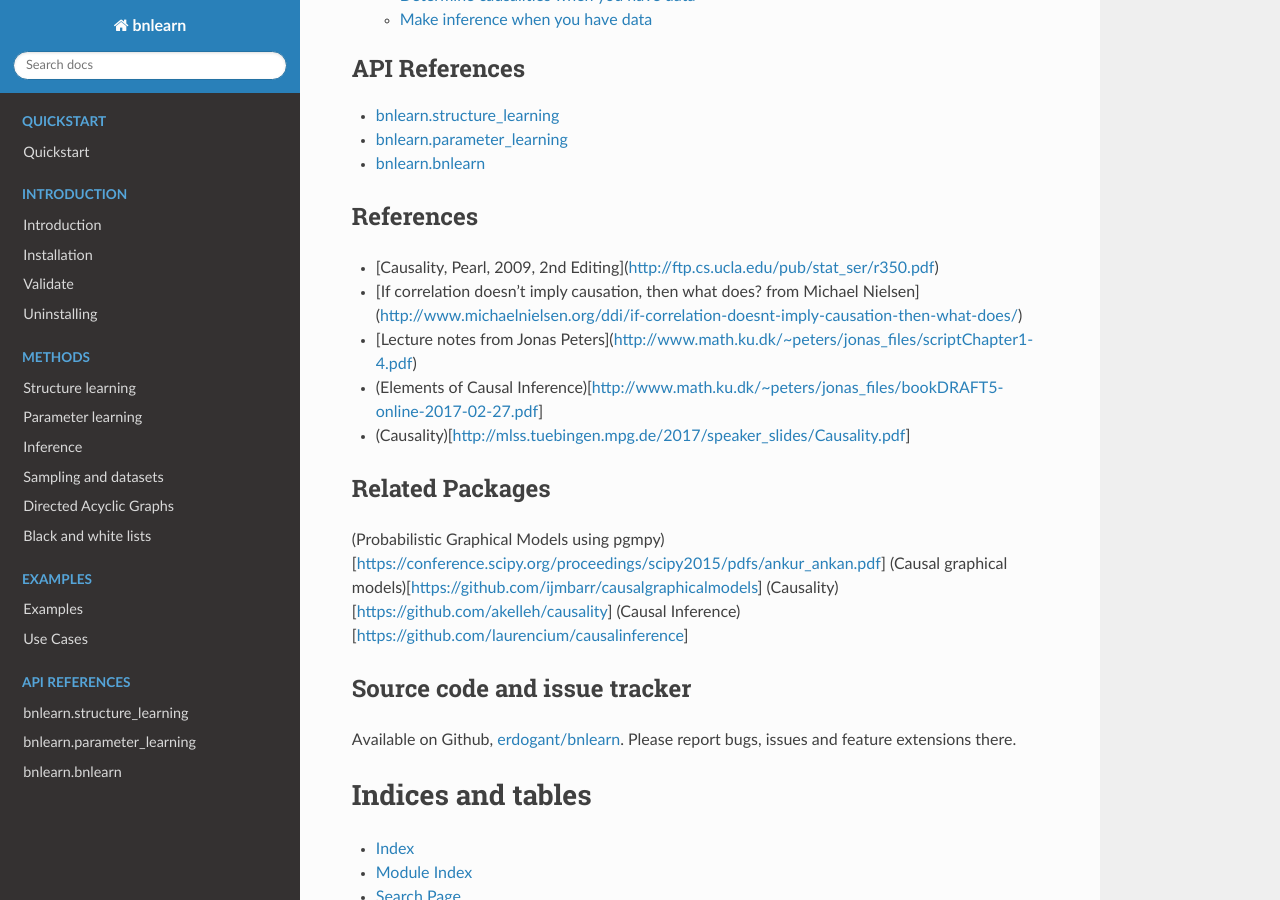
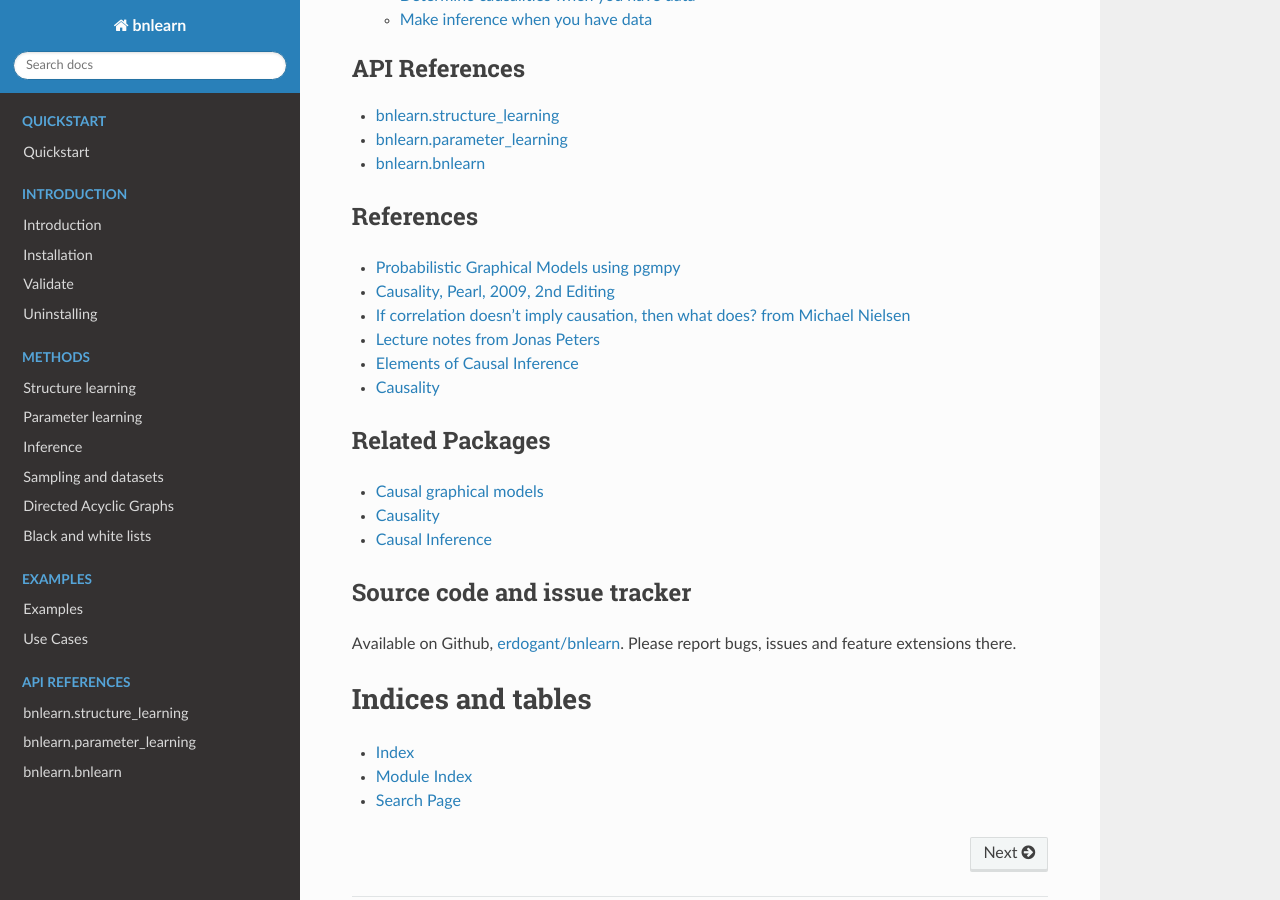
Before and after one commit to erdogant/bnlearn, a Sphinx documentation site: the page built from docs/source/index.rst, in a window 1280 px wide and 900 px high, scrolled down 1773 px. Built offline with Sphinx 7.4.7 and the Read the Docs theme 2.0.0, drawn with Linux system fonts in a browser that asks for light colours; pages that are not in the unit, such as notebooks, are missing from menus.

Commit message:
reference links fix

```diff
--- a/docs/source/index.rst
+++ b/docs/source/index.rst
@@ -61,19 +61,18 @@ Content
 
 References
 ------------------------------
-* [Causality, Pearl, 2009, 2nd Editing](http://ftp.cs.ucla.edu/pub/stat_ser/r350.pdf)
-* [If correlation doesn't imply causation, then what does? from Michael Nielsen](http://www.michaelnielsen.org/ddi/if-correlation-doesnt-imply-causation-then-what-does/)
-* [Lecture notes from Jonas Peters](http://www.math.ku.dk/~peters/jonas_files/scriptChapter1-4.pdf)
-* (Elements of Causal Inference)[http://www.math.ku.dk/~peters/jonas_files/bookDRAFT5-online-2017-02-27.pdf]
-* (Causality)[http://mlss.tuebingen.mpg.de/2017/speaker_slides/Causality.pdf]
-
+* `Probabilistic Graphical Models using pgmpy <https://conference.scipy.org/proceedings/scipy2015/pdfs/ankur_ankan.pdf>`_
+* `Causality, Pearl, 2009, 2nd Editing <http://ftp.cs.ucla.edu/pub/stat_ser/r350.pdf>`_
+* `If correlation doesn't imply causation, then what does? from Michael Nielsen <http://www.michaelnielsen.org/ddi/if-correlation-doesnt-imply-causation-then-what-does/>`_
+* `Lecture notes from Jonas Peters <http://www.math.ku.dk/~peters/jonas_files/scriptChapter1-4.pdf>`_
+* `Elements of Causal Inference <http://www.math.ku.dk/~peters/jonas_files/bookDRAFT5-online-2017-02-27.pdf>`_
+* `Causality <http://mlss.tuebingen.mpg.de/2017/speaker_slides/Causality.pdf>`_
 
 Related Packages
 ------------------------------
-(Probabilistic Graphical Models using pgmpy)[https://conference.scipy.org/proceedings/scipy2015/pdfs/ankur_ankan.pdf]
-(Causal graphical models)[https://github.com/ijmbarr/causalgraphicalmodels]
-(Causality)[https://github.com/akelleh/causality]
-(Causal Inference)[https://github.com/laurencium/causalinference]
+* `Causal graphical models <https://github.com/ijmbarr/causalgraphicalmodels>`_
+* `Causality <https://github.com/akelleh/causality>`_
+* `Causal Inference <https://github.com/laurencium/causalinference>`_
 
 
 Source code and issue tracker
```
